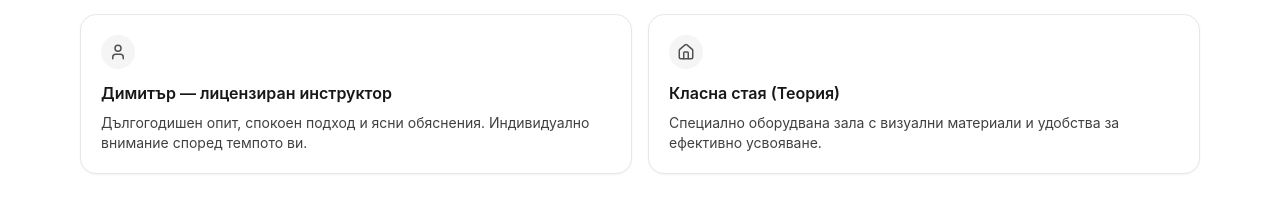
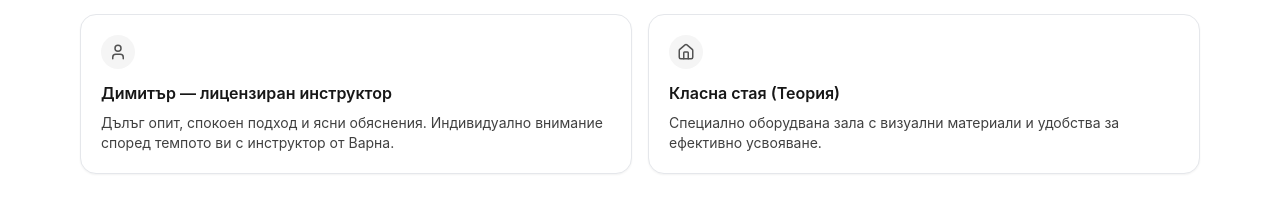
Before and after one commit to adangelov/codex, a React (Vite) app: page / in a window 1280 px wide. Shown: the part 2431-2634 px from the top of the page. Built offline with nearby package versions, Linux system fonts and the light colour scheme.

Commit message:
Update BG instructor copy and site version

```diff
--- a/src/i18n.ts
+++ b/src/i18n.ts
@@ -99,7 +99,8 @@ export const i18n = {
     medicalModalClose: 'Затвори',
     instructorTitle: 'Инструктор и класна стая',
     instructorCardTitle: 'Димитър — лицензиран инструктор',
-    instructorCardText: 'Дългогодишен опит, спокоен подход и ясни обяснения. Индивидуално внимание според темпото ви.',
+    instructorCardText:
+      'Дълъг опит, спокоен подход и ясни обяснения. Индивидуално внимание според темпото ви с инструктор от Варна.',
     classroomTitle: 'Класна стая (Теория)',
     classroomText: 'Специално оборудвана зала с визуални материали и удобства за ефективно усвояване.',
     carSection: 'Автомобил',
--- a/src/siteVersion.ts
+++ b/src/siteVersion.ts
@@ -1 +1 @@
-export const SITE_VERSION = 'v1.0.41';
+export const SITE_VERSION = 'v1.0.42';
```
